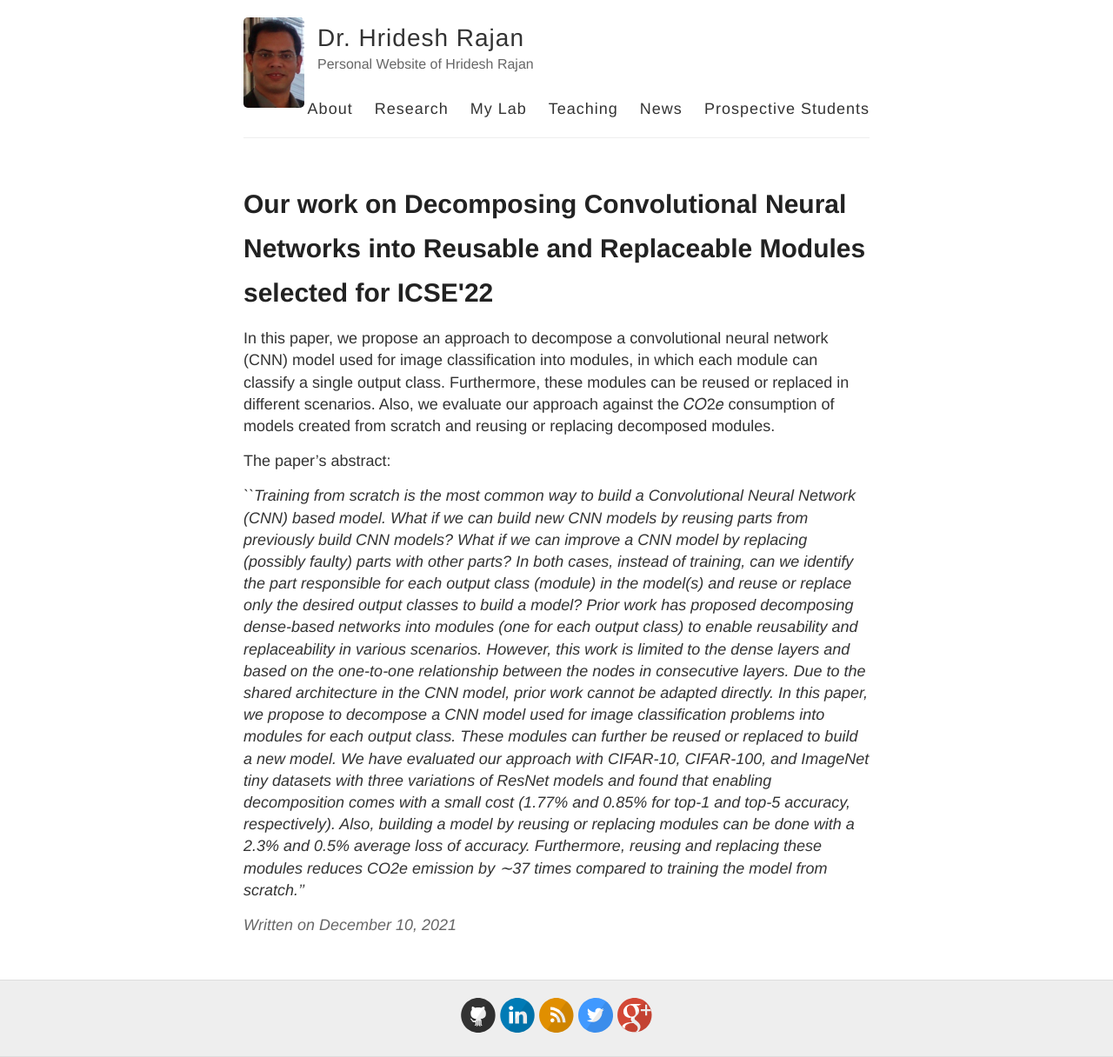
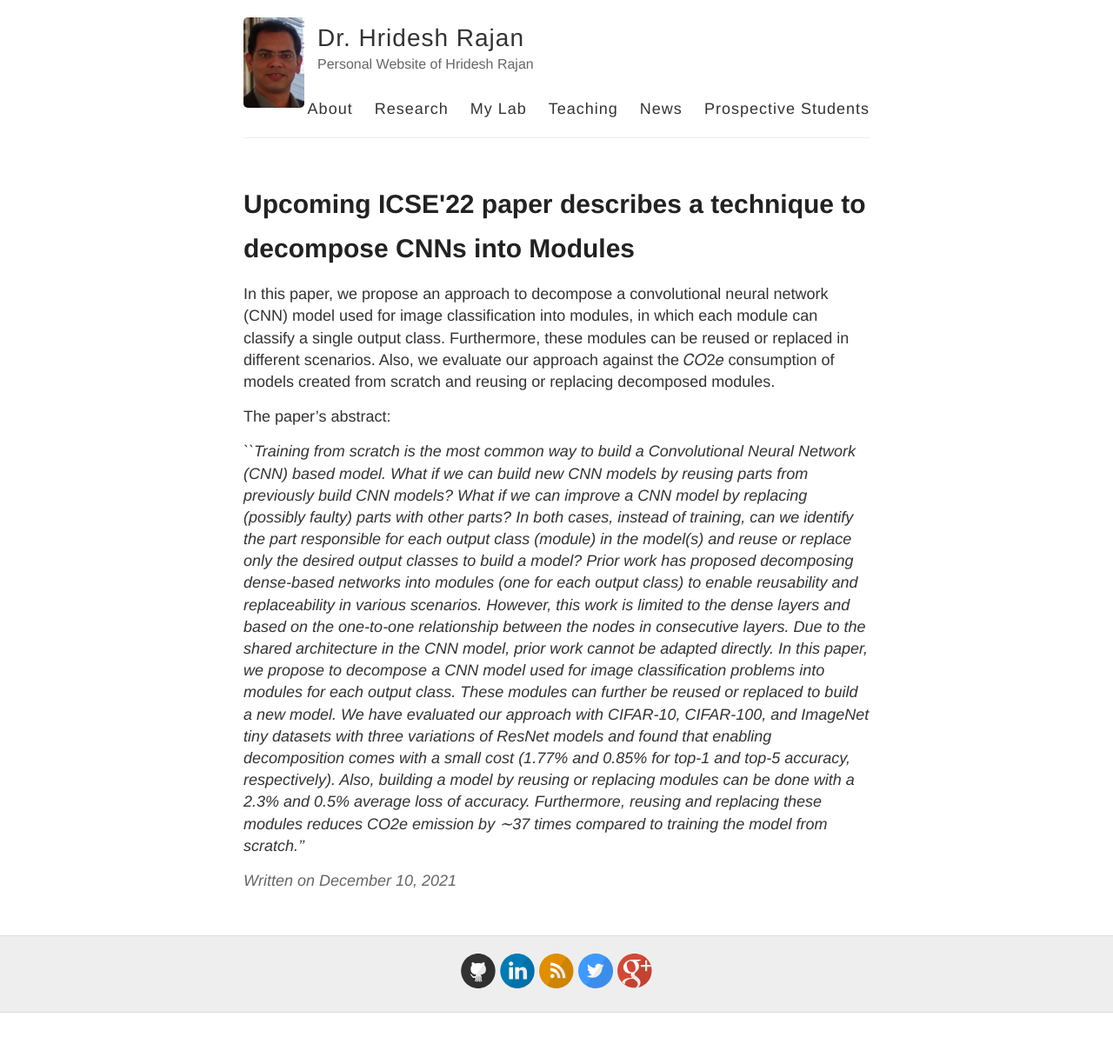
Before and after one commit to hridesh/hridesh.github.io, a Jekyll site: the page built from _posts/2021-12-10-pan-icse.md, in a window 1280 px wide. Shown: the whole page at 87% size. Built offline with Jekyll 4.4.1, drawn with Linux system fonts in a browser that asks for light colours; our own code applies the rules of GitHub Pages for plain Markdown files; after the commit the page ends 1165 px from its top, so only the background shows below that.

Commit message:
new posts

```diff
--- a/_posts/2021-12-10-pan-icse.md
+++ b/_posts/2021-12-10-pan-icse.md
@@ -1,5 +1,5 @@
 ---
-title: Our work on Decomposing Convolutional Neural Networks into Reusable and Replaceable Modules selected for ICSE'22
+title: Upcoming ICSE'22 paper describes a technique to decompose CNNs into Modules
 links:
 - {title: Papers, link: "" }
 ---
```
